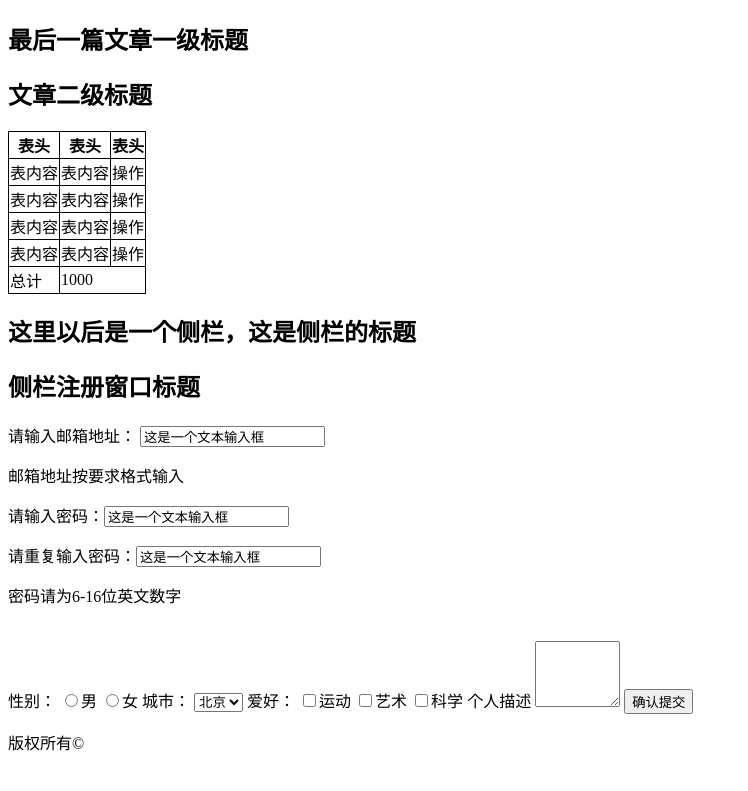
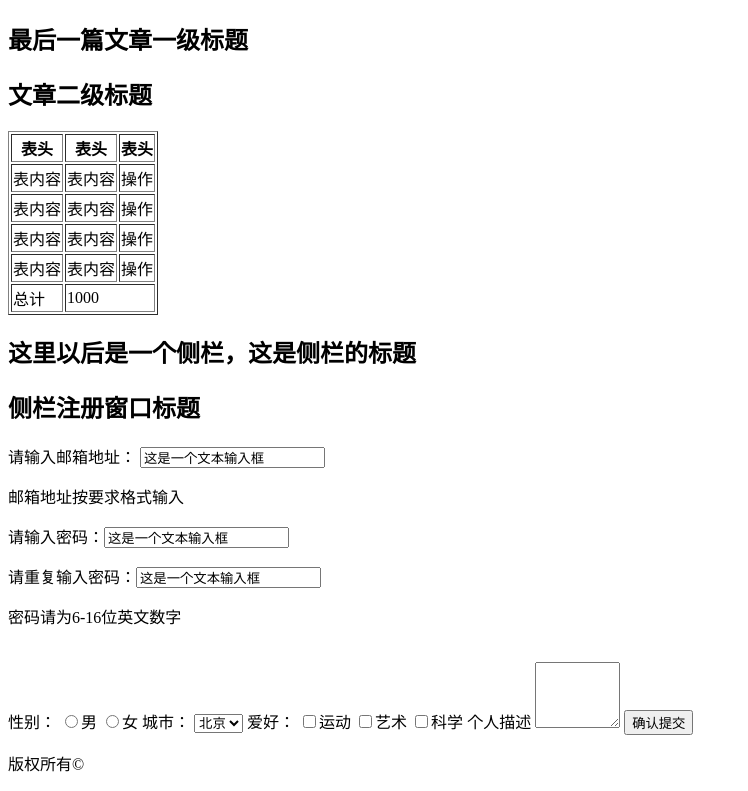
Before and after one commit to owen1190/IFE2017, a plain HTML site: page 小薇学院/task1/index.html in a window 1280 px wide. Shown: the part 1429-2220 px from the top of the page, without its empty margins (0-748 px from the left). Before the commit the page ends 2199 px from the top, so only its background shows below. Drawn offline with Linux system fonts and the light colour scheme.

Commit message:
modify task1

```diff
--- a/小薇学院/task1/index.html
+++ b/小薇学院/task1/index.html
@@ -4,14 +4,7 @@
 <head>
     <meta charset="utf-8">
     <title></title>
-    <style media="screen">
-        table,
-        th,
-        td {
-            border: 1px solid black;
-            border-collapse: collapse;
-        }
-    </style>
+
 </head>
 
 <body>
@@ -41,7 +34,7 @@
     <h2>最后一篇文章一级标题</h2>
     <h2>文章二级标题</h2>
 
-    <table class="table">
+    <table border="1">
         <tr>
             <th>表头</th>
             <th>表头</th>
```
